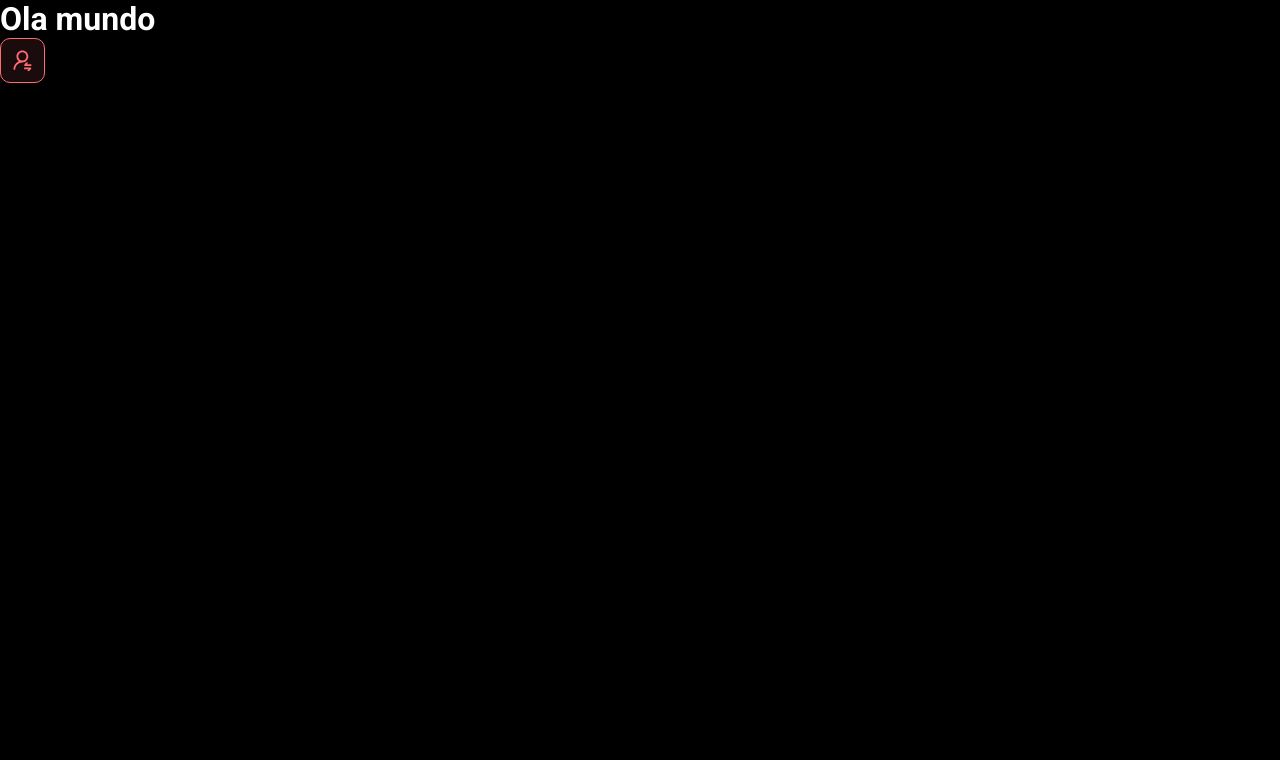
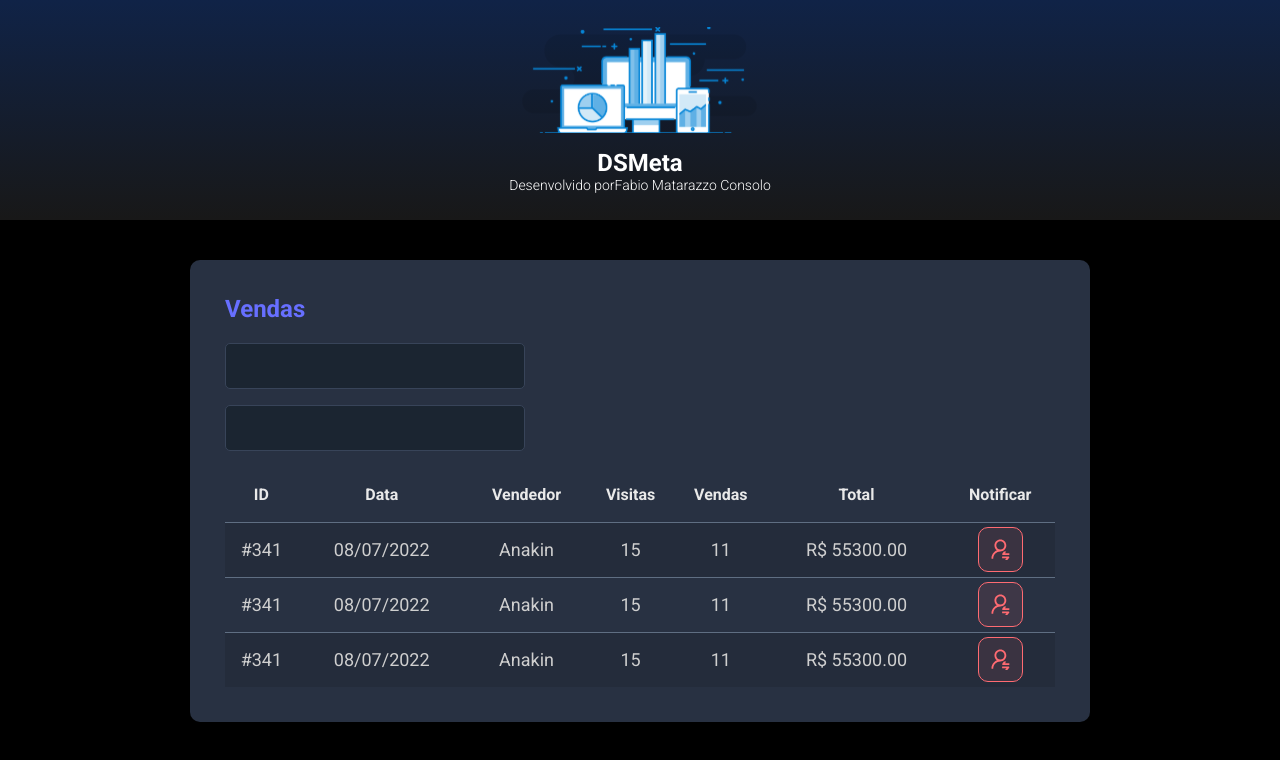
Before and after one commit to fabioconsolo/ProjetoReactSpringBoot, a React (Vite) app in the folder frontend/: page / in a window 1280 px wide. Shown: the top 760 px of the page. Built offline with nearby package versions, Linux system fonts and the light colour scheme.

Commit message:
Header , adição de imagens

```diff
--- a/frontend/src/App.tsx
+++ b/frontend/src/App.tsx
@@ -1,14 +1,26 @@
 import NotificationButton from "./componentes/BotaoNotificacao"
+import Header from "./componentes/Header"
+import SalesCard from "./componentes/SalesCard"
+
+
 
 function App() {
- return (
-  <>
-  <h1>Ola mundo</h1>
- <NotificationButton/>
+    return (
+        <>
+            <Header />
+            <main>
+                <section id="sales">
+                    <div className="dsmeta-container">
+                       <SalesCard />
 
-</>
 
- )
+                    </div>
+                </section>
+            </main>
+
+        </>
+
+    )
 }
 
 export default App
--- /dev/null
+++ b/frontend/src/componentes/Header/index.tsx
@@ -0,0 +1,24 @@
+import logo from '../../assets/img/logo.svg'
+import './style.css'
+
+function Header() {
+
+ return (
+    <header>
+   <div className="dsmeta-logo-container">
+
+            <img src={logo} alt="DSMeta" />
+            <h1>DSMeta</h1>
+            <p>
+              Desenvolvido por
+              <a href="https://www.linkedin.com/in/fabio-matarazzo-consolo-8b731656/">Fabio Matarazzo Consolo</a>
+            </p>
+        </div>
+        </header>
+
+
+
+ )
+}
+
+export default Header
--- /dev/null
+++ b/frontend/src/componentes/Header/style.css
@@ -0,0 +1,27 @@
+header {
+    background: linear-gradient(180deg, #102347 0%, #181818 100%);
+    height: 220px;
+    display: flex;
+    align-items: center;
+    justify-content: center;
+  }
+
+  .dsmeta-logo-container {
+    display: flex;
+    flex-direction: column;
+    align-items: center;
+  }
+
+  .dsmeta-logo-container img {
+    width: 235px;
+  }
+
+  .dsmeta-logo-container h1 {
+    margin-top: 15px;
+    font-size: 24px;
+  }
+
+  .dsmeta-logo-container p {
+    font-size: 14px;
+    font-weight: 300;
+  }
--- /dev/null
+++ b/frontend/src/componentes/SalesCard/index.tsx
@@ -0,0 +1,86 @@
+import NotificationButton from '../BotaoNotificacao'
+import './styles.css'
+
+function SalesCard() {
+
+    return (
+
+         <div className="dsmeta-container">
+                    <div className="dsmeta-card">
+                        <h2 className="dsmeta-sales-title">Vendas</h2>
+                        <div>
+                            <div className="dsmeta-form-control-container">
+                                <input className="dsmeta-form-control" type="text"/>
+                            </div>
+                            <div className="dsmeta-form-control-container">
+                                <input className="dsmeta-form-control" type="text"/>
+                            </div>
+                        </div>
+
+                        <div>
+                            <table className="dsmeta-sales-table">
+                                <thead>
+                                    <tr>
+                                        <th className="show992">ID</th>
+                                        <th className="show576">Data</th>
+                                        <th>Vendedor</th>
+                                        <th className="show992">Visitas</th>
+                                        <th className="show992">Vendas</th>
+                                        <th>Total</th>
+                                        <th>Notificar</th>
+                                    </tr>
+                                </thead>
+                                <tbody>
+                                    <tr>
+                                        <td className="show992">#341</td>
+                                        <td className="show576">08/07/2022</td>
+                                        <td>Anakin</td>
+                                        <td className="show992">15</td>
+                                        <td className="show992">11</td>
+                                        <td>R$ 55300.00</td>
+                                        <td>
+                                            <div className="dsmeta-red-btn-container">
+                                               <NotificationButton/>
+                                            </div>
+                                        </td>
+                                    </tr>
+                                    <tr>
+                                        <td className="show992">#341</td>
+                                        <td className="show576">08/07/2022</td>
+                                        <td>Anakin</td>
+                                        <td className="show992">15</td>
+                                        <td className="show992">11</td>
+                                        <td>R$ 55300.00</td>
+
+                                        <td>
+                                            <div className="dsmeta-red-btn-container">
+                                               <NotificationButton/>
+                                            </div>
+                                        </td>
+                                    </tr>
+                                    <tr>
+                                        <td className="show992">#341</td>
+                                        <td className="show576">08/07/2022</td>
+                                        <td>Anakin</td>
+                                        <td className="show992">15</td>
+                                        <td className="show992">11</td>
+                                        <td>R$ 55300.00</td>
+                                        <td>
+                                            <div className="dsmeta-red-btn-container">
+                                               <NotificationButton/>
+                                                </div>
+
+                                        </td>
+                                    </tr>
+                                </tbody>
+
+                            </table>
+                        </div>
+
+                    </div>
+                    </div>
+
+                    )
+   }
+
+                    export default SalesCard
--- /dev/null
+++ b/frontend/src/componentes/SalesCard/styles.css
@@ -0,0 +1,101 @@
+.dsmeta-card {
+  background-color: #283142;
+  border-radius: 10px;
+  padding: 30px 10px;
+}
+
+
+
+.dsmeta-sales-title {
+  color: #676fff;
+  font-size: 24px;
+  margin-bottom: 20px;
+}
+
+.dsmeta-form-control-container {
+  margin-bottom: 16px;
+  max-width: 300px;
+}
+
+.dsmeta-form-control {
+  width: 100%;
+  height: 46px;
+  background-color: #1b2531;
+  border: 1px solid #384459;
+  border-radius: 5px;
+  color: #9aaabe;
+  padding: 0 20px;
+  font-size: 18px;
+}
+
+.dsmeta-sales-table {
+  width: 100%;
+  border-spacing: 0;
+  border-collapse: collapse;
+}
+
+.dsmeta-sales-table thead {
+  height: 55px;
+  font-size: 16px;
+  color: #e9e9e9;
+  font-weight: 700;
+}
+
+.dsmeta-sales-table tbody {
+  font-size: 14px;
+  font-weight: 400;
+  color: #cfcfcf;
+  text-align: center;
+}
+
+.dsmeta-sales-table tbody tr {
+  height: 74px;
+  border-top: 1px solid #5f6e82;
+}
+
+.dsmeta-sales-table tbody tr:hover>td {
+  background-color: #384459;
+}
+
+.dsmeta-sales-table tbody tr:nth-child(odd) {
+  background-color: #242c3b;
+}
+
+.dsmeta-red-btn-container {
+  display: flex;
+  justify-content: center;
+}
+
+
+
+.show576 {
+  display: none;
+}
+
+.show992 {
+  display: none;
+}
+
+@media (min-width: 576px) {
+  .show576 {
+    display: table-cell;
+  }
+
+  .dsmeta-card {
+    padding: 35px;
+  }
+
+  .dsmeta-sales-table tbody tr {
+    height: 55px;
+  }
+
+  .dsmeta-sales-table tbody {
+    font-size: 18px;
+  }
+}
+
+@media (min-width: 992px) {
+  .show992 {
+    display: table-cell;
+  }
+}
--- a/frontend/src/index.css
+++ b/frontend/src/index.css
@@ -19,3 +19,13 @@
   color: unset;
   text-decoration: none;
 }
+
+.dsmeta-container {
+  width: 100%;
+  max-width: 900px;
+  margin: 0 auto;
+}
+
+#sales {
+  padding: 40px 10px;
+}
```
Also changed, not shown: frontend/src/assets/img/logo.svg (added).
